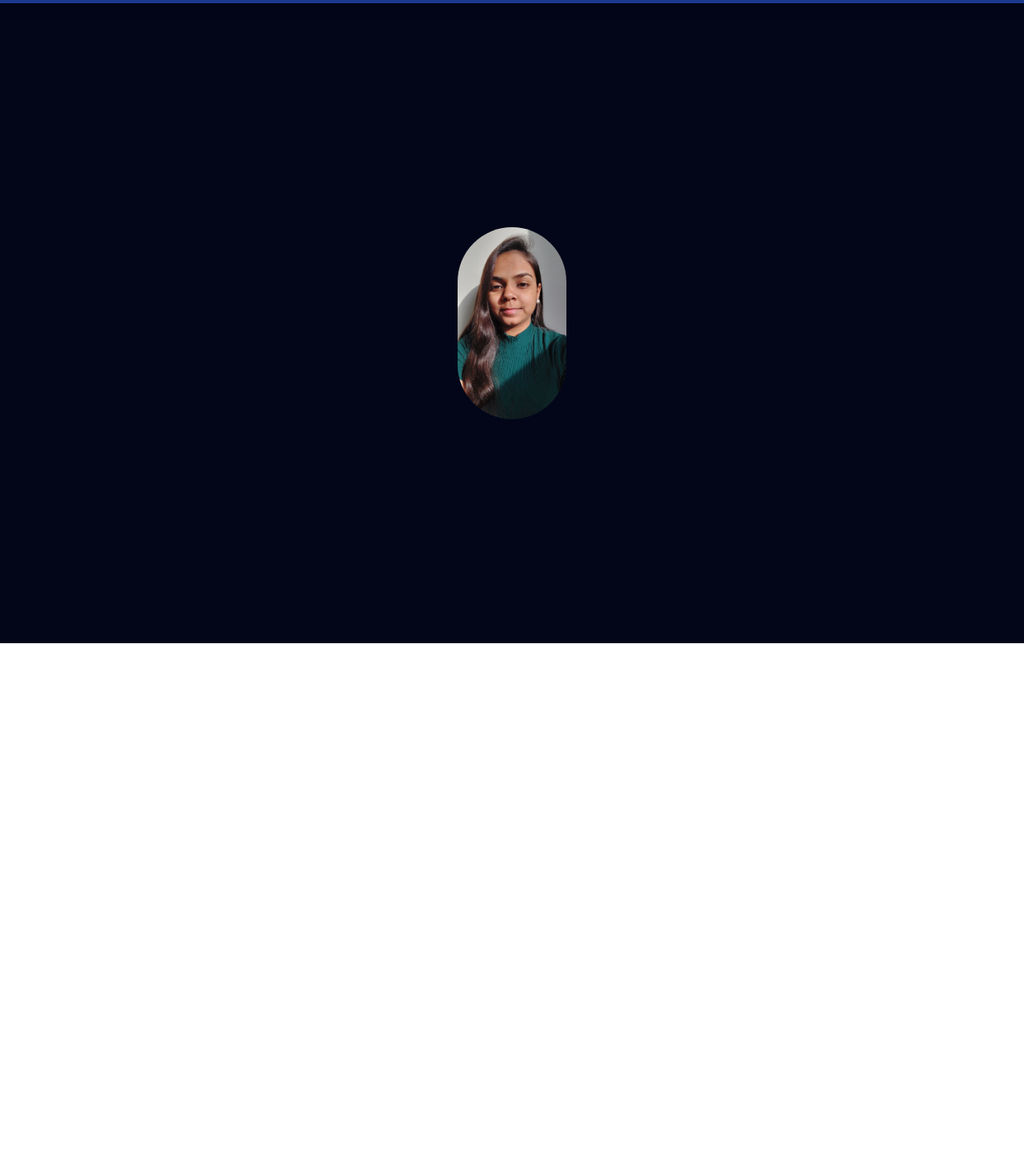
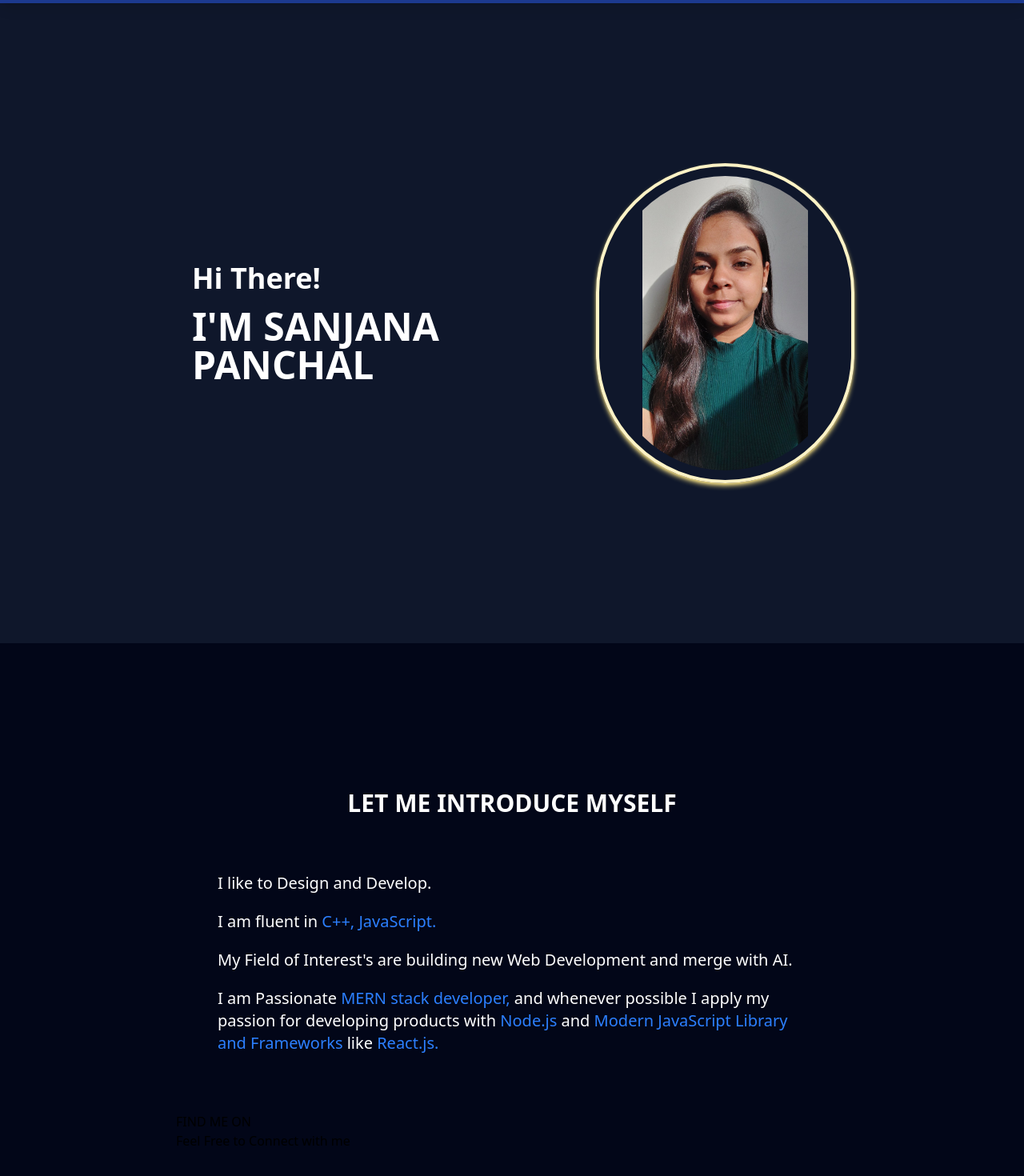
Before and after one commit to sanjana-panchal27/Portfolio, a React (Vite) app: page / in a window 1280 px wide. Shown: the part 60-1530 px from the top of the page at 80% size. Before the commit the page ends 864 px from the top, so only its background shows below. Built offline with nearby package versions, Linux system fonts and the light colour scheme.

Commit message:
home page ready

```diff
--- a/src/components/Home/Home.tsx
+++ b/src/components/Home/Home.tsx
@@ -3,8 +3,76 @@ import Photo from '../../Assets/Photo.jpg';
 const Home = () => {
   return (
     <>
-      <div className=" bg-slate-950 h-screen place-content-center">
-        <img src={Photo} alt="Profile Photo" className="h-60 m-auto rounded-full shadow-amber-100" />
+      <div className=" bg-slate-900 h-screen flex items-center justify-center sm:px-6 lg:px-8">
+        <div className=" flex items-center justify-around w-full max-w-4xl">
+          <div className="p-8">
+            <h1 className="text-white text-4xl m-4 font-semibold mb-2 ">
+              Hi There!
+            </h1>
+            <h1 className="text-white text-5xl font-bold m-4 ">
+              I'M SANJANA PANCHAL
+            </h1>
+          </div>
+          <div className="p-5">
+            <img
+              src={Photo}
+              alt="Profile Photo"
+              className="h-100 w-100 object-contain rounded-full p-3  shadow-amber-200 shadow-md border-4 border-amber-100 "
+            />
+          </div>
+        </div>
+      </div>
+
+      <div className=" bg-slate-950 h-200 flex items-center justify-center sm:px-6 lg:px-8">
+        <div className="m-5">
+          <div className="flex items-center justify-center p-4">
+            <h1 className="text-white text-3xl font-bold">
+              LET ME INTRODUCE MYSELF
+            </h1>
+          </div>
+
+          <div className="p-4 m-5 w-200">
+            <div className="flex-col items-center justify-center p-4 ">
+              <p className="text-white text-xl mb-5">
+                I like to Design and Develop.
+              </p>
+              <p className="text-white text-xl mb-5">
+                I am fluent in{' '}
+                <span className="text-blue-500">C++, JavaScript.</span>
+              </p>
+              <p className="text-white text-xl mb-5">
+                My Field of Interest's are building new Web Development and
+                merge with AI.
+              </p>
+              <p className="text-white text-xl mb-5">
+                I am Passionate
+                <span className="text-blue-500">
+                  {' '}
+                  MERN stack developer,
+                </span>{' '}
+                and whenever possible I apply my passion for developing products
+                with
+                <span className="text-blue-500"> Node.js </span>
+                and{' '}
+                <span className="text-blue-500">
+                  Modern JavaScript Library and Frameworks
+                </span>{' '}
+                like <span className="text-blue-500">React.js.</span>
+              </p>
+            </div>
+          </div>
+          <div className="div">
+            <div className="div">
+              <h1>FIND ME ON</h1>
+            </div>
+            <div className="div">
+              <p>
+                Feel Free to <span>Connect with me</span>
+              </p>
+            </div>
+          </div>
+          <div className="div"></div>
+        </div>
       </div>
     </>
   );
--- a/src/components/Navbar.tsx
+++ b/src/components/Navbar.tsx
@@ -1,16 +1,40 @@
-import React, { useState } from 'react';
+import React, { useEffect, useState } from 'react';
 import { Link } from 'react-router-dom';
 import { Menu, X } from 'lucide-react';
 
 const Navbar = () => {
   const [isOpen, setIsOpen] = useState(false);
 
+  // State for the navbar background transparency
+  const [isScrolled, setIsScrolled] = useState(false);
+
   const toggleMenu = () => {
     setIsOpen(!isOpen);
   };
 
+  useEffect(() => {
+    const handleScroll = () => {
+      if (window.scrollY > 50) {
+        setIsScrolled(true);
+      } else {
+        setIsScrolled(false);
+      }
+    };
+
+    //scroll event listener
+    window.addEventListener('scroll', handleScroll);
+
+    return () => {
+      window.removeEventListener('scroll', handleScroll);
+    };
+  }, []);
+
   return (
-    <nav className="sticky top-0 z-50 w-full bg-blue-900 text-white shadow-lg">
+    <nav
+      className="sticky top-0 z-50 w-full bg-blue-900 text-white shadow-lg {`fixed top-0 z-50 w-full transition-colors duration-300 ${
+  isScrolled ? 'bg-blue-900 shadow-lg' : 'bg-transparent'
+}`}"
+    >
       <div className="container mx-auto px-4 sm:px-6 lg:px-8">
         <div className="flex items-center justify-between h-16">
           <div className="flex-shrink-0">
```
Also changed, not shown: 1 other file (tests, documents, lock files or other folders).
